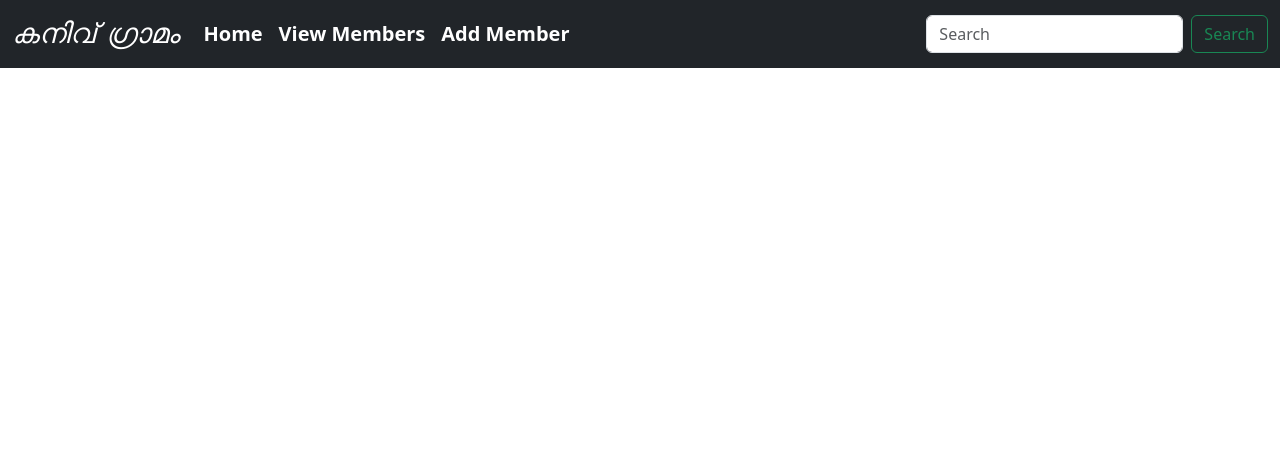
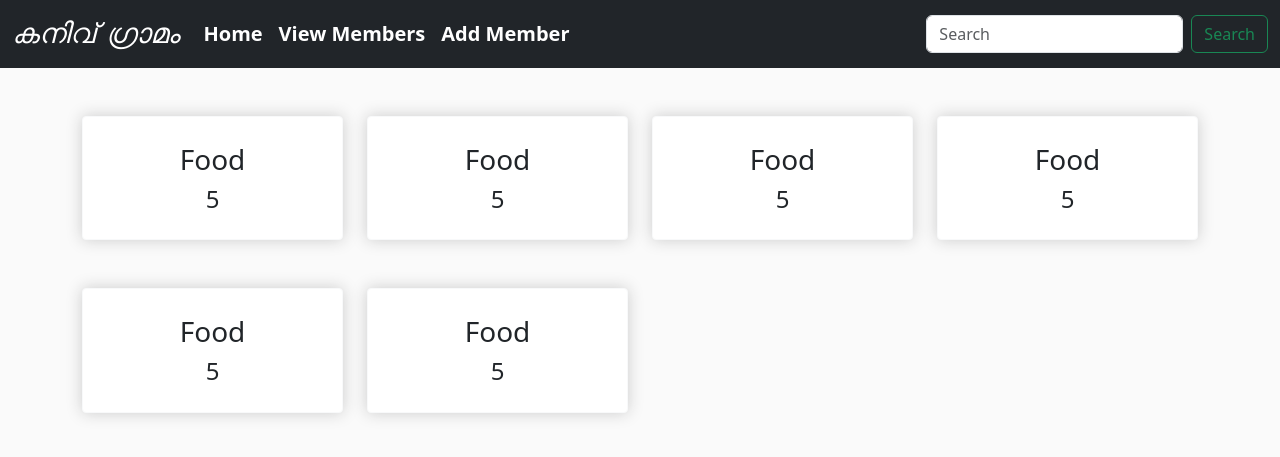
Before and after one commit to amjedsaleel/Kavin-Gramam, a Django app: page / in a window 1280 px wide. Shown: the top 457 px of the page. Run offline with Django 3.2, Linux system fonts and the light colour scheme; some libraries are stand-ins or nearby versions; some web fonts are replaced.

Commit message:
index page desinged

```diff
--- a/static/css/style.css
+++ b/static/css/style.css
@@ -1,6 +1,7 @@
 html body {
     margin: 0;
     padding: 0;
+    background-color: hsl(0, 0%, 98%);
 }
 
 .navbar-brand {
@@ -10,3 +11,17 @@ html body {
 .nav-link:hover {
     color: #e9ecef !important;
 }
+
+.box-element {
+    box-shadow: hsl(0, 0%, 80%) 0 0 16px;
+    background-color: #fff;
+    border-radius: 4px;
+    padding: 10px;
+}
+
+.card:hover {
+    transform: scale(1.1);
+    transition: transform 0.5s ease-in-out;
+    color: #ffffff !important;
+    background: #6c757d;
+}
--- a/templates/base.html
+++ b/templates/base.html
@@ -19,7 +19,7 @@
     <!-- Custom CSS -->
     <link rel="stylesheet" href="{% static  'css/style.css' %}">
 </head>
-<body>
+<body  class="">
 {% include 'includes/header.html' %}
 {% block content %}
 {% endblock %}
--- a/templates/charity/index.html
+++ b/templates/charity/index.html
@@ -1,11 +1,68 @@
 {% extends 'base.html' %}
 {% block content %}
-    <div class="container-fluid">
+    <div class="container">
         <div class="row">
-            <div class="row">
-                <div class="col-12 col-lg-4">
+            <div class="col-12 col-lg-3 mt-5">
+                <a href="#" class="text-decoration-none text-dark">
+                    <div class="card text-center  box-element border-light">
+                        <div class="card-body">
+                            <h3 class="card-title">Food</h3>
+                            <h4 class="card-text">5</h4>
+                        </div>
+                    </div>
+                </a>
+            </div>
 
-                </div>
+            <div class="col-12 col-lg-3 mt-5">
+                <a href="#" class="text-decoration-none text-dark">
+                    <div class="card text-center  box-element border-light">
+                        <div class="card-body">
+                            <h3 class="card-title">Food</h3>
+                            <h4 class="card-text">5</h4>
+                        </div>
+                    </div>
+                </a>
+            </div>
+
+            <div class="col-12 col-lg-3 mt-5">
+                <a href="#" class="text-decoration-none text-dark">
+                    <div class="card text-center  box-element border-light">
+                        <div class="card-body">
+                            <h3 class="card-title">Food</h3>
+                            <h4 class="card-text">5</h4>
+                        </div>
+                    </div>
+                </a>
+            </div>
+            <div class="col-12 col-lg-3 mt-5">
+                <a href="#" class="text-decoration-none text-dark">
+                    <div class="card text-center  box-element border-light">
+                        <div class="card-body">
+                            <h3 class="card-title">Food</h3>
+                            <h4 class="card-text">5</h4>
+                        </div>
+                    </div>
+                </a>
+            </div>
+            <div class="col-12 col-lg-3 mt-5">
+                <a href="#" class="text-decoration-none text-dark">
+                    <div class="card text-center  box-element border-light">
+                        <div class="card-body">
+                            <h3 class="card-title">Food</h3>
+                            <h4 class="card-text">5</h4>
+                        </div>
+                    </div>
+                </a>
+            </div>
+            <div class="col-12 col-lg-3 mt-5">
+                <a href="#" class="text-decoration-none text-dark">
+                    <div class="card text-center  box-element border-light">
+                        <div class="card-body">
+                            <h3 class="card-title">Food</h3>
+                            <h4 class="card-text">5</h4>
+                        </div>
+                    </div>
+                </a>
             </div>
         </div>
     </div>
```
